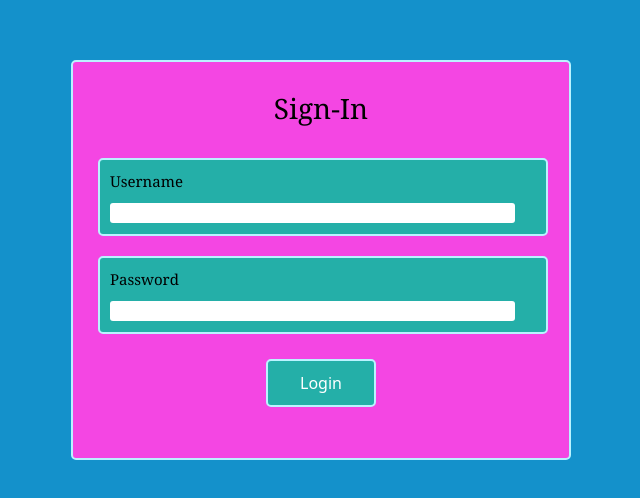
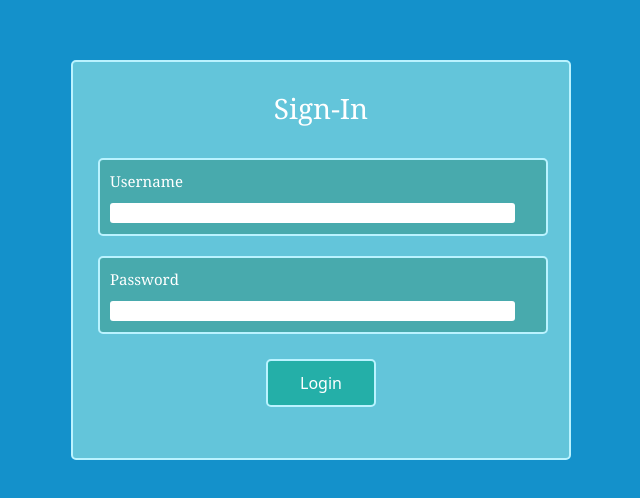
Before and after one commit to kylepet/CS-320-Manager-App-Frontend, a Next.js app: page / in a window 1280 px wide. Shown: the part 140-638 px from the top of the page, without its empty margins (319-959 px from the left). Built offline with nearby package versions, Linux system fonts and the light colour scheme.

Commit message:
put away that pink

```diff
--- a/src/styles/login.module.css
+++ b/src/styles/login.module.css
@@ -30,7 +30,7 @@
 .wrapper {
   width: 500px;
   height: 400px;
-  background: #f446e3;
+  background: #63C5DA;
   border-radius: 5px;
   border: 2px solid #baf3ff;
   padding: 25px 25px 25px;
@@ -39,13 +39,13 @@
 }
 
 .wrapper h2 {
-  color: black;
+  color: white;
   font-size: 28px;
   text-align: center;
   font-family: Georgia, "Times New Roman", Times, serif;
 }
 .wrapper h3 {
-  color: black;
+  color: white;
   font-size: 15px;
   text-align: left;
   font-family: Georgia, "Times New Roman", Times, serif;
@@ -86,7 +86,7 @@
   top: 5px;
   width: 450px;
   align-items: center;
-  background: #24afa8;
+  background: #48AAAD;
   border-radius: 5px;
   border: 2px solid #baf3ff;
   padding: 10px 10px 10px;
@@ -96,7 +96,7 @@
   top: 25px;
   width: 450px;
   align-items: center;
-  background: #24afa8;
+  background: #48AAAD;
   border-radius: 5px;
   border: 2px solid #baf3ff;
   padding: 10px 10px 10px;
```
